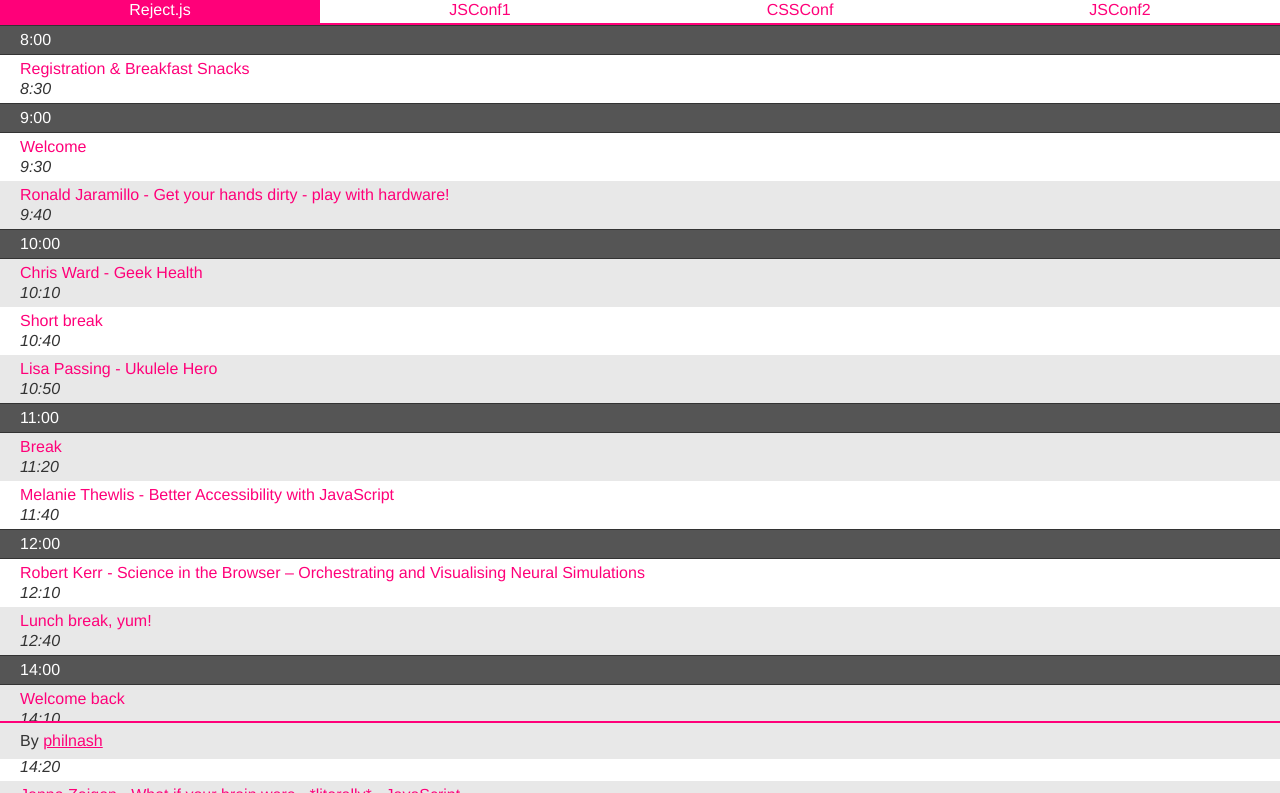
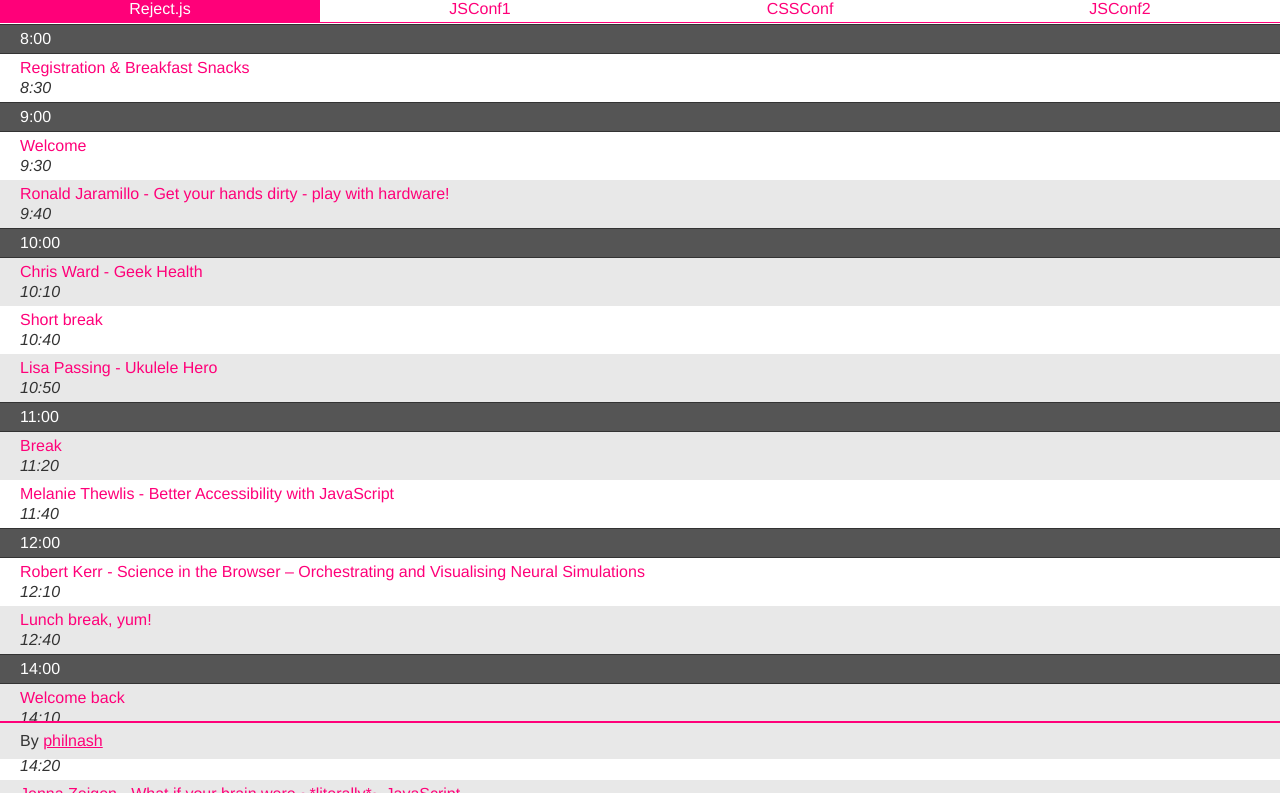
Before and after one commit to philnash/jsconf-schedule, a plain HTML site: page public/index.html in a window 1280 px wide. Shown: the part 41-834 px from the top of the page. Drawn offline with Linux system fonts and the light colour scheme.

Commit message:
Adjusts header padding slightly

```diff
--- a/public/style/app.css
+++ b/public/style/app.css
@@ -32,7 +32,7 @@
   line-height: 1;
   font-family: "Helvetica Neue Light", "Helvetica Neue", Helvetica, Arial, "Lucida Grande", sans-serif;
   color:#333;
-  padding-top:66px;
+  padding-top:65px;
 }
 ol, ul {
   list-style: none;
@@ -84,8 +84,8 @@
 nav{
   display: table;
   width: 100%;
-  border-top: 2px solid #fff;
-  border-bottom: 2px solid rgb(255,0,121);
+  border-top: 1px solid #fff;
+  border-bottom: 1px solid rgb(255,0,121);
   position: fixed;
   top: 36px;
 }
```
